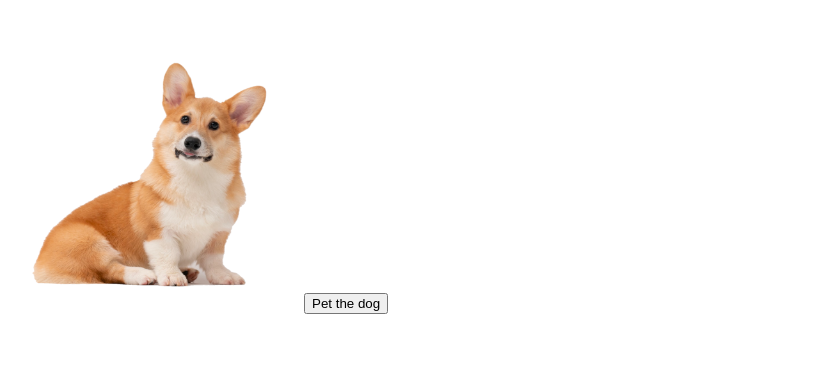
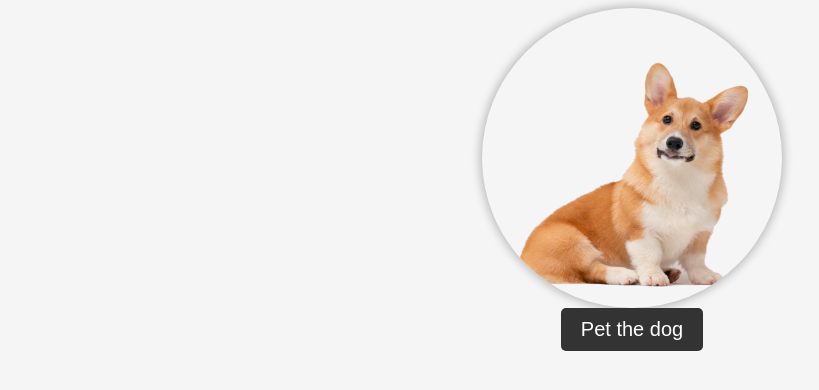
Before and after one commit to OblivionGhoul/DogPetter, a plain HTML site: page index.html in a window 1280 px wide. Shown: the whole page, without its empty margins (8-827 px from the left). Drawn offline with Linux system fonts and the light colour scheme.

Commit message:
Update index.html

```diff
--- a/index.html
+++ b/index.html
@@ -18,6 +18,51 @@
     }
 </script>
 
+<style>
+    body {
+        background-color: #f5f5f5;
+        font-family: Arial, sans-serif;
+    }
+
+    h1 {
+        text-align: center;
+        color: #333;
+        margin-top: 50px;
+    }
+
+    img {
+        display: block;
+        margin: 0 auto;
+        border-radius: 50%;
+        box-shadow: 0px 0px 10px 2px rgba(0, 0, 0, 0.25);
+        cursor: pointer;
+    }
+
+    p {
+        text-align: center;
+        font-size: 20px;
+        color: #555;
+        margin-top: 20px;
+    }
+
+    button {
+        display: block;
+        margin: 0 auto;
+        background-color: #333;
+        color: #fff;
+        font-size: 20px;
+        padding: 10px 20px;
+        border: none;
+        border-radius: 5px;
+        cursor: pointer;
+        transition: background-color 0.3s ease;
+    }
+
+    button:hover {
+        background-color: #555;
+    }
+</style>
+
 <body>
     <img src="dog.png" alt="Virtual dog" id="dog" height="300px" width="300px">
     <button onclick="pet()">Pet the dog</button>
```
